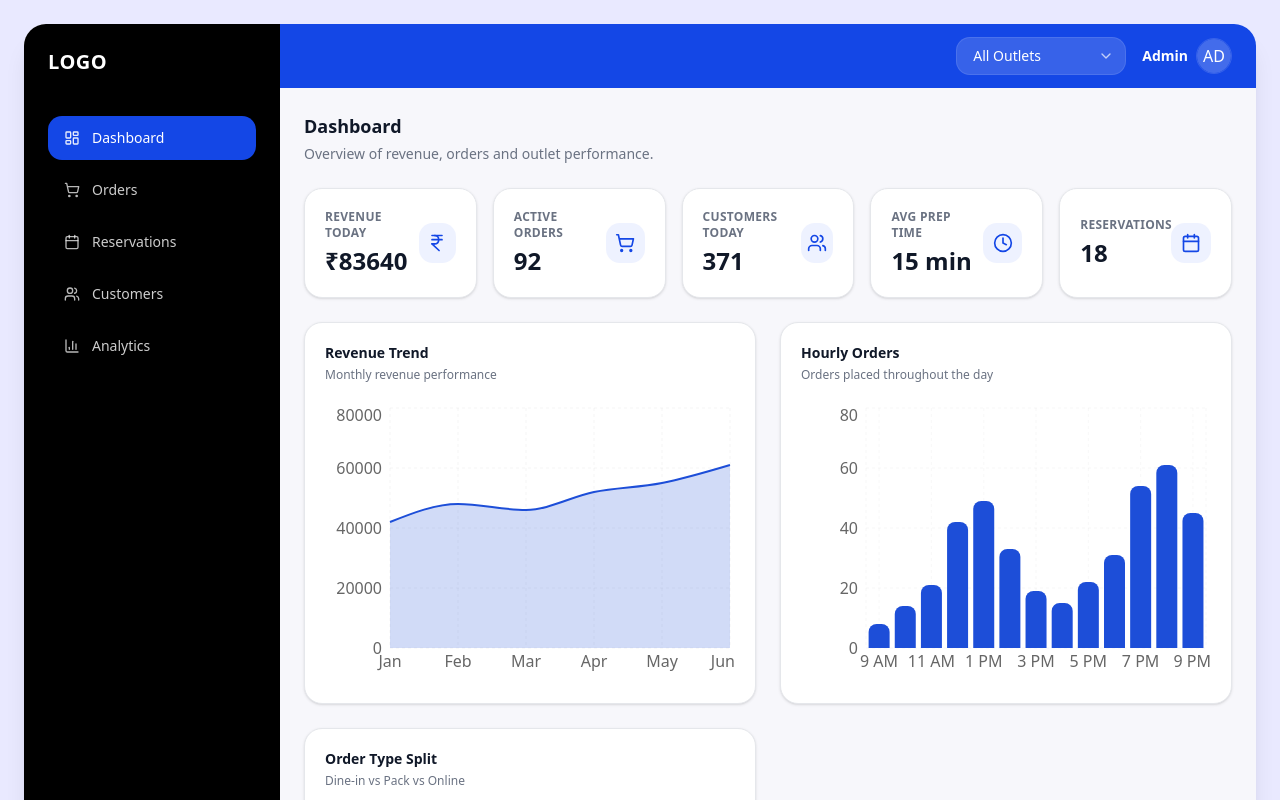
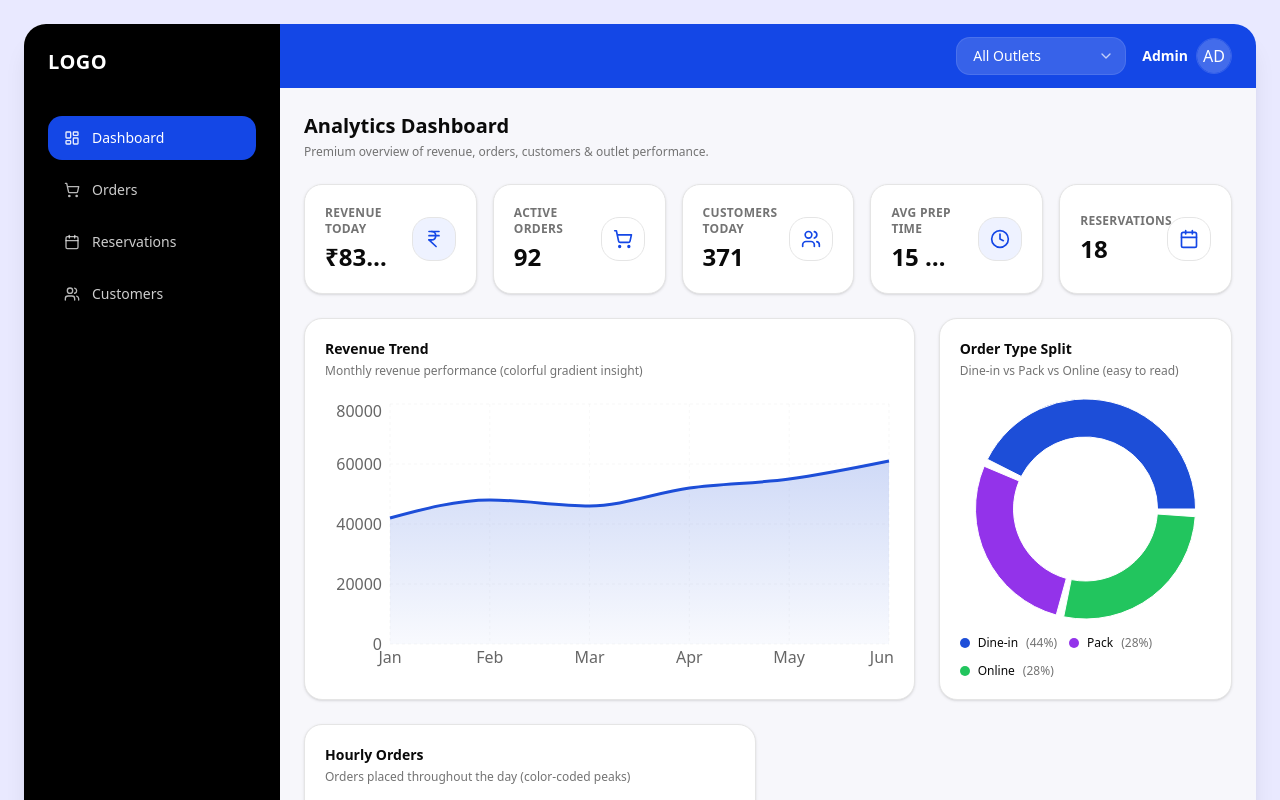
Before and after one commit to kashan16/admin-dummy, a Next.js app: page / in a window 1280 px wide. Shown: the top 800 px of the page. Built offline with nearby package versions, Linux system fonts and the light colour scheme.

Commit message:
feat : created dashboard

```diff
--- a/components/SidebarContent.tsx
+++ b/components/SidebarContent.tsx
@@ -1,7 +1,6 @@
 'use client';
 
 import {
-  BarChart3,
   Calendar,
   LayoutDashboard,
   ShoppingCart,
@@ -15,7 +14,6 @@ const nav = [
   { href: '/admin/orders', label: 'Orders', icon: ShoppingCart },
   { href: '/admin/reservations', label: 'Reservations', icon: Calendar },
   { href: '/admin/customers', label: 'Customers', icon: Users },
-  { href: '/admin/analytics', label: 'Analytics', icon: BarChart3 },
 ];
 
 export function SidebarContent({ onNavigate }: { onNavigate?: () => void }) {
--- a/components/dashboard/Dashboard.tsx
+++ b/components/dashboard/Dashboard.tsx
@@ -1,8 +1,9 @@
-'use client';
+"use client";
 
 import { useOutlet } from "@/context/OutletContext";
 import { kpis } from "@/lib/mockData";
 import { OutletKey } from "@/types";
+
 import { HourlyOrdersChart } from "./HourlyOrdersChart";
 import { KPIGrid } from "./KPIGrid";
 import { OrderTypeSplitChart } from "./OrderTypeSplitChart";
@@ -19,27 +20,31 @@ export default function Dashboard() {
   return (
     <div className="space-y-6">
       {/* Header */}
-      <div className="flex items-start justify-between">
+      <div className="flex flex-col sm:flex-row sm:items-end sm:justify-between gap-4">
         <div>
-          <h1 className="text-lg font-semibold text-gray-900">Dashboard</h1>
-          <p className="text-sm text-gray-500 mt-1">
-            Overview of revenue, orders and outlet performance.
+          <h1 className="text-xl font-semibold text-foreground">Analytics Dashboard</h1>
+          <p className="text-xs text-muted-foreground mt-1">
+            Premium overview of revenue, orders, customers & outlet performance.
           </p>
         </div>
       </div>
-
       {/* KPIs */}
       <KPIGrid data={kpis[key]} />
 
       {/* Charts Grid */}
-      <div className="grid grid-cols-1 lg:grid-cols-2 gap-6">
-        <RevenueChart />
-        <HourlyOrdersChart />
+      <div className="grid grid-cols-1 xl:grid-cols-3 gap-6">
+        <div className="xl:col-span-2 min-w-0">
+          <RevenueChart />
+        </div>
+        <div className="min-w-0">
+          <OrderTypeSplitChart />
+        </div>
       </div>
 
-      {/* Split */}
-      <div className="grid grid-cols-1 lg:grid-cols-2 gap-6">
-        <OrderTypeSplitChart />
+      <div className="grid grid-cols-1 xl:grid-cols-2 gap-6">
+        <div className="min-w-0">
+          <HourlyOrdersChart />
+        </div>
       </div>
     </div>
   );
--- a/components/dashboard/HourlyOrdersChart.tsx
+++ b/components/dashboard/HourlyOrdersChart.tsx
@@ -1,4 +1,4 @@
-'use client';
+"use client";
 
 import { useOutlet } from "@/context/OutletContext";
 import { hourlyOrders } from "@/lib/mockData";
@@ -7,11 +7,21 @@ import {
   Bar,
   BarChart,
   CartesianGrid,
+  Cell,
   ResponsiveContainer,
   Tooltip,
   XAxis,
   YAxis,
 } from "recharts";
+
+const COLORS = [
+  "#1D4ED8", // blue
+  "#9333EA", // purple
+  "#06B6D4", // cyan
+  "#22C55E", // green
+  "#F59E0B", // amber
+  "#EF4444", // red
+];
 
 export function HourlyOrdersChart() {
   const { selectedOutlet } = useOutlet();
@@ -21,27 +31,43 @@ export function HourlyOrdersChart() {
       ? "all"
       : (selectedOutlet.toLowerCase() as OutletKey);
 
+  const data = hourlyOrders[outletKey];
+
   return (
-    <div className="bg-white border border-gray-200 shadow-sm rounded-2xl">
+    <div className="bg-card border border-border shadow-sm rounded-2xl hover:shadow-md transition-all duration-200 min-w-0">
       <div className="px-5 pt-5">
-        <p className="text-sm font-semibold text-gray-900">Hourly Orders</p>
-        <p className="text-xs text-gray-500 mt-1">
-          Orders placed throughout the day
+        <p className="text-sm font-semibold text-foreground">Hourly Orders</p>
+        <p className="text-xs text-muted-foreground mt-1">
+          Orders placed throughout the day (color-coded peaks)
         </p>
       </div>
 
-      <div className="p-5 h-80">
+      <div className="p-5 h-80 min-w-0">
         <ResponsiveContainer width="100%" height="100%">
-          <BarChart data={hourlyOrders[outletKey]}>
-            <CartesianGrid strokeDasharray="3 3" opacity={0.15} />
+          <BarChart data={data}>
+            <CartesianGrid strokeDasharray="3 3" opacity={0.12} />
             <XAxis dataKey="hour" tickLine={false} axisLine={false} />
             <YAxis tickLine={false} axisLine={false} />
-            <Tooltip />
-            <Bar
-              dataKey="orders"
-              radius={[8, 8, 0, 0]}
-              fill="#1D4ED8"
+
+            <Tooltip
+              content={({ active, payload, label }) => {
+                if (!active || !payload?.length) return null;
+                return (
+                  <div className="rounded-2xl border border-border bg-card shadow-md px-4 py-3">
+                    <p className="text-xs text-muted-foreground">{label}</p>
+                    <p className="text-sm font-semibold text-foreground mt-1">
+                      {payload[0].value} orders
+                    </p>
+                  </div>
+                );
+              }}
             />
+
+            <Bar dataKey="orders" radius={[10, 10, 0, 0]}>
+              {data.map((_, idx) => (
+                <Cell key={idx} fill={COLORS[idx % COLORS.length]} />
+              ))}
+            </Bar>
           </BarChart>
         </ResponsiveContainer>
       </div>
--- a/components/dashboard/KPIGrid.tsx
+++ b/components/dashboard/KPIGrid.tsx
@@ -12,36 +12,36 @@ interface Props {
 
 export function KPIGrid({ data }: Props) {
   const items = [
-    { label: "Revenue Today", value: `₹${data.revenue}`, icon: IndianRupee },
-    { label: "Active Orders", value: data.orders, icon: ShoppingCart },
-    { label: "Customers Today", value: data.customers, icon: Users },
-    { label: "Avg Prep Time", value: `${data.prepTime} min`, icon: Clock },
-    { label: "Reservations", value: data.reservations, icon: Calendar },
+    { label: "Revenue Today", value: `₹${data.revenue}`, icon: IndianRupee, tint: "bg-indigo-50" },
+    { label: "Active Orders", value: data.orders, icon: ShoppingCart, tint: "bg-card" },
+    { label: "Customers Today", value: data.customers, icon: Users, tint: "bg-card" },
+    { label: "Avg Prep Time", value: `${data.prepTime} min`, icon: Clock, tint: "bg-indigo-50" },
+    { label: "Reservations", value: data.reservations, icon: Calendar, tint: "bg-card" },
   ];
 
   return (
-    <div className="grid grid-cols-1 sm:grid-cols-2 lg:grid-cols-5 gap-4">
+    <div className="grid grid-cols-1 sm:grid-cols-2 xl:grid-cols-5 gap-4">
       {items.map((item) => (
         <div
           key={item.label}
           className="
-            bg-white border border-gray-200 shadow-sm
+            bg-card border border-border shadow-sm
             rounded-2xl p-5
-            flex items-center justify-between
+            flex items-center justify-between gap-4
             transition-all duration-200
-            hover:shadow-md
+            hover:shadow-md hover:-translate-y-px
           "
         >
           <div className="min-w-0">
-            <p className="text-xs font-semibold text-gray-500 uppercase tracking-wide">
+            <p className="text-xs font-semibold text-muted-foreground uppercase tracking-wide">
               {item.label}
             </p>
-            <p className="text-2xl font-bold text-gray-900 mt-1 truncate">
+            <p className="text-2xl font-bold text-foreground mt-1 truncate">
               {item.value}
             </p>
           </div>
 
-          <div className="h-10 w-10 rounded-xl bg-indigo-50 flex items-center justify-center">
+          <div className={`h-11 w-11 rounded-2xl ${item.tint} border border-border flex items-center justify-center shrink-0`}>
             <item.icon className="h-5 w-5 text-blue-700" />
           </div>
         </div>
--- /dev/null
+++ b/components/dashboard/ModulesOverview.tsx
@@ -0,0 +1,55 @@
+"use client";
+
+import { CalendarDays, ShoppingCart, Users } from "lucide-react";
+import Link from "next/link";
+
+const modules = [
+    {
+        title: "Orders",
+        subtitle: "Track live & completed orders",
+        icon: ShoppingCart,
+        href: "/admin/orders",
+        bg: "bg-indigo-50",
+    },
+    {
+        title: "Customers",
+        subtitle: "Repeat customer loyalty view",
+        icon: Users,
+        href: "/admin/customers",
+        bg: "bg-card",
+    },
+    {
+        title: "Reservations",
+        subtitle: "Manage seating & schedules",
+        icon: CalendarDays,
+        href: "/admin/reservations",
+        bg: "bg-card",
+    },
+];
+
+export function ModulesOverview() {
+    return (
+        <div className="grid grid-cols-1 sm:grid-cols-2 xl:grid-cols-4 gap-4">
+            {modules.map((m) => (
+                <Link
+                key={m.title}
+                href={m.href}
+                className={`
+                    ${m.bg}
+                    border border-border shadow-sm rounded-2xl p-5
+                    hover:shadow-md hover:-translate-y-px
+                    transition-all duration-200
+                    flex items-center justify-between gap-4`}
+                >
+                    <div className="min-w-0">
+                        <p className="text-sm font-semibold text-foreground">{m.title}</p>
+                        <p className="text-xs text-muted-foreground mt-1">{m.subtitle}</p>
+                    </div>
+                    <div className="h-11 w-11 rounded-2xl bg-blue-700 flex items-center justify-center shrink-0">
+                        <m.icon className="h-5 w-5 text-white" />
+                    </div>
+                </Link>
+            ))}
+        </div>
+    );
+}
--- a/components/dashboard/OrderTypeSplitChart.tsx
+++ b/components/dashboard/OrderTypeSplitChart.tsx
@@ -1,11 +1,15 @@
-'use client';
+"use client";
 
 import { useOutlet } from "@/context/OutletContext";
 import { orderTypeSplit } from "@/lib/mockData";
 import { OutletKey } from "@/types";
 import { Cell, Pie, PieChart, ResponsiveContainer, Tooltip } from "recharts";
 
-const COLORS = ["#1D4ED8", "#111827", "#E5E7EB"];
+const COLORS = [
+  "#1D4ED8", // Dine-in (blue)
+  "#9333EA", // Pack (purple)
+  "#22C55E", // Online (green)
+];
 
 export function OrderTypeSplitChart() {
   const { selectedOutlet } = useOutlet();
@@ -18,45 +22,59 @@ export function OrderTypeSplitChart() {
   const data = orderTypeSplit[outletKey];
 
   return (
-    <div className="bg-white border border-gray-200 shadow-sm rounded-2xl">
+    <div className="bg-card border border-border shadow-sm rounded-2xl hover:shadow-md transition-all duration-200 min-w-0">
       <div className="px-5 pt-5">
-        <p className="text-sm font-semibold text-gray-900">Order Type Split</p>
-        <p className="text-xs text-gray-500 mt-1">
-          Dine-in vs Pack vs Online
+        <p className="text-sm font-semibold text-foreground">Order Type Split</p>
+        <p className="text-xs text-muted-foreground mt-1">
+          Dine-in vs Pack vs Online (easy to read)
         </p>
       </div>
 
-      <div className="p-5 h-80 flex flex-col">
-        <div className="flex-1">
+      <div className="p-5 h-80 flex flex-col min-w-0">
+        <div className="flex-1 min-w-0">
           <ResponsiveContainer width="100%" height="100%">
             <PieChart>
               <Pie
                 data={data}
                 dataKey="value"
                 nameKey="name"
-                innerRadius={70}
-                outerRadius={105}
+                innerRadius={72}
+                outerRadius={110}
                 paddingAngle={4}
               >
                 {data.map((_, i) => (
                   <Cell key={i} fill={COLORS[i % COLORS.length]} />
                 ))}
               </Pie>
-              <Tooltip />
+
+              <Tooltip
+                content={({ active, payload }) => {
+                  if (!active || !payload?.length) return null;
+                  const p = payload[0];
+                  return (
+                    <div className="rounded-2xl border border-border bg-card shadow-md px-4 py-3">
+                      <p className="text-xs text-muted-foreground">{p.name}</p>
+                      <p className="text-sm font-semibold text-foreground mt-1">
+                        {p.value}%
+                      </p>
+                    </div>
+                  );
+                }}
+              />
             </PieChart>
           </ResponsiveContainer>
         </div>
 
         {/* Legend */}
-        <div className="mt-4 flex flex-wrap gap-3 text-xs text-gray-600">
+        <div className="mt-4 flex flex-wrap gap-3 text-xs text-muted-foreground">
           {data.map((d, i) => (
             <div key={d.name} className="flex items-center gap-2">
               <span
                 className="h-2.5 w-2.5 rounded-sm"
                 style={{ background: COLORS[i % COLORS.length] }}
               />
-              <span className="font-medium">{d.name}</span>
-              <span className="text-gray-400">({d.value}%)</span>
+              <span className="font-medium text-foreground">{d.name}</span>
+              <span className="text-muted-foreground">({d.value}%)</span>
             </div>
           ))}
         </div>
--- a/components/dashboard/RevenueChart.tsx
+++ b/components/dashboard/RevenueChart.tsx
@@ -1,3 +1,5 @@
+"use client";
+
 import {
   Area,
   AreaChart,
@@ -17,30 +19,59 @@ const data = [
   { month: "Jun", revenue: 61000 },
 ];
 
+function formatINR(n: number) {
+  return new Intl.NumberFormat("en-IN", {
+    style: "currency",
+    currency: "INR",
+    maximumFractionDigits: 0,
+  }).format(n);
+}
+
 export function RevenueChart() {
   return (
-    <div className="bg-white border border-gray-200 shadow-sm rounded-2xl">
+    <div className="bg-card border border-border shadow-sm rounded-2xl hover:shadow-md transition-all duration-200 min-w-0">
       <div className="px-5 pt-5">
-        <p className="text-sm font-semibold text-gray-900">Revenue Trend</p>
-        <p className="text-xs text-gray-500 mt-1">
-          Monthly revenue performance
+        <p className="text-sm font-semibold text-foreground">Revenue Trend</p>
+        <p className="text-xs text-muted-foreground mt-1">
+          Monthly revenue performance (colorful gradient insight)
         </p>
       </div>
 
-      <div className="p-5 h-80">
+      <div className="p-5 h-80 min-w-0">
         <ResponsiveContainer width="100%" height="100%">
           <AreaChart data={data}>
-            <CartesianGrid strokeDasharray="3 3" opacity={0.2} />
+            <defs>
+              <linearGradient id="revFill" x1="0" y1="0" x2="0" y2="1">
+                <stop offset="0%" stopColor="#1D4ED8" stopOpacity={0.35} />
+                <stop offset="100%" stopColor="#1D4ED8" stopOpacity={0.05} />
+              </linearGradient>
+            </defs>
+
+            <CartesianGrid strokeDasharray="3 3" opacity={0.15} />
             <XAxis dataKey="month" tickLine={false} axisLine={false} />
             <YAxis tickLine={false} axisLine={false} />
-            <Tooltip />
+
+            <Tooltip
+              content={({ active, payload, label }) => {
+                if (!active || !payload?.length) return null;
+                return (
+                  <div className="rounded-2xl border border-border bg-card shadow-md px-4 py-3">
+                    <p className="text-xs text-muted-foreground">{label}</p>
+                    <p className="text-sm font-semibold text-foreground mt-1">
+                      {formatINR(payload[0].value as number)}
+                    </p>
+                  </div>
+                );
+              }}
+            />
+
             <Area
               type="monotone"
               dataKey="revenue"
               stroke="#1D4ED8"
-              fill="#1D4ED8"
-              fillOpacity={0.2}
-              strokeWidth={2}
+              fill="url(#revFill)"
+              strokeWidth={3}
+              dot={false}
             />
           </AreaChart>
         </ResponsiveContainer>
```
Lines whose indentation alone changed are shown as unchanged.
